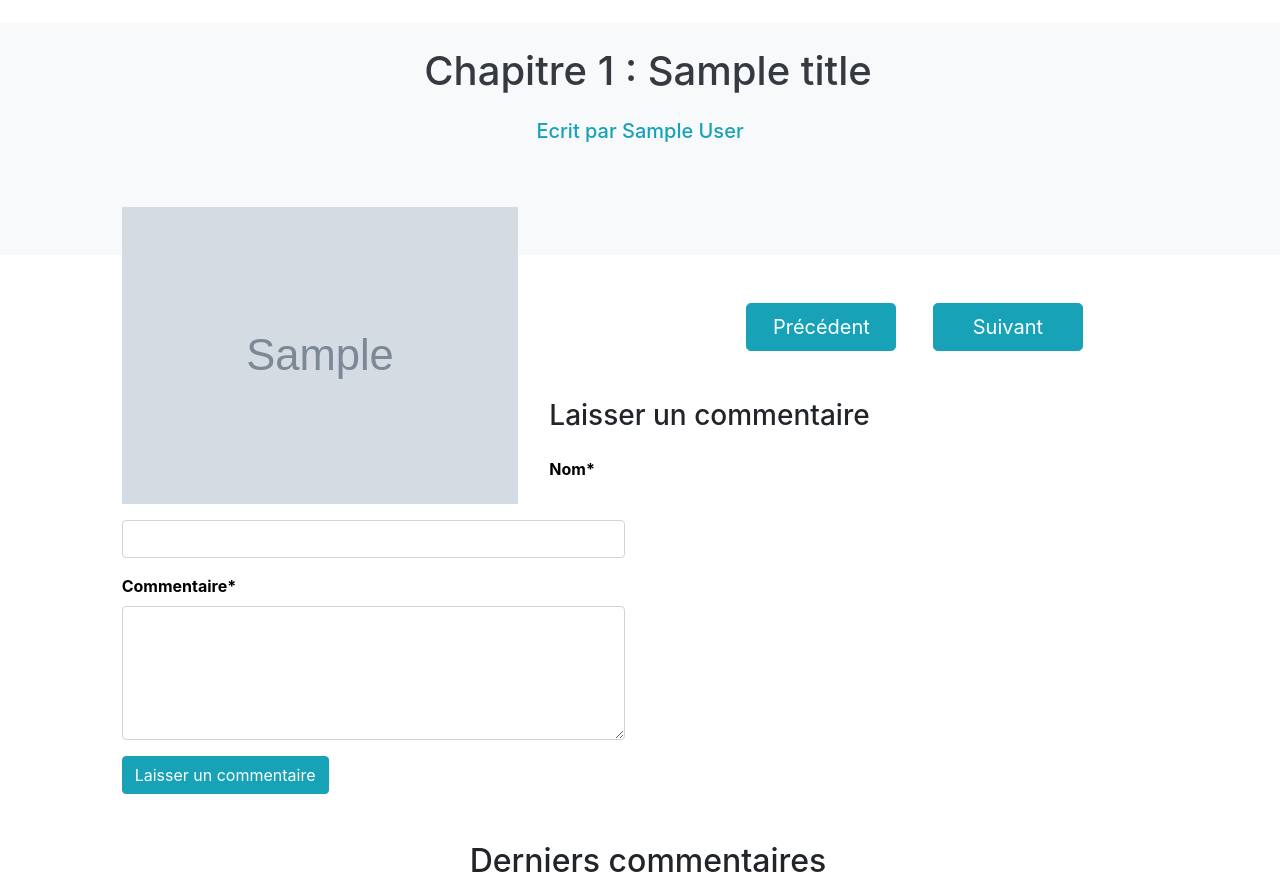
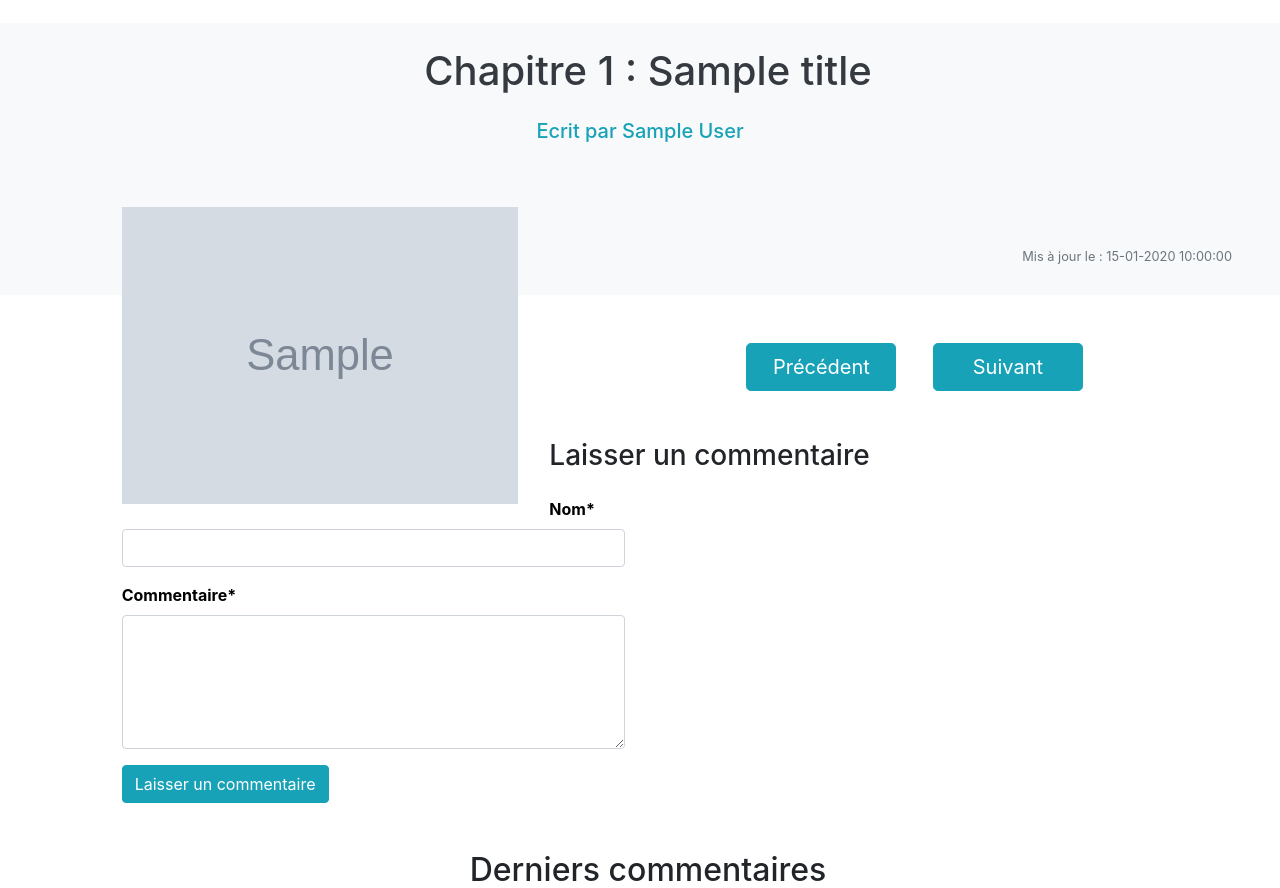
Before and after one commit to BenMonteiro/Blog_Jean_Forteroche, a PHP site: template src/Views/Frontend/Pages/article.twig in a window 1280 px wide. Shown: the part 49-937 px from the top of the page. Run offline with PHP 8.4, Linux system fonts and the light colour scheme; the template is opened without the code that fills it: most values are stand-ins (such as "Sample title", 1, 10 or a date in 2020); grey boxes marked "Sample" are stand-in pictures; some libraries are stand-ins or nearby versions.

Commit message:
Création d'un controller ArticleController pour la gestion des articles de la partie Frontend et d'un ArticleAdminController pour la gestion des articles coté Backend

```diff
--- a/core/DefaultController.php
+++ b/core/DefaultController.php
@@ -29,12 +29,16 @@
      */
     public function renderView(string $view = '', array $data = [], $viewFolder = null ): void
     {
+        $output = '';
+
         $viewFolder = $viewFolder ?? 'Frontend';
         $defaultPath = ROOT_PATH.'/src/Views/'.$viewFolder.'/Pages/';
 
         if (file_exists($defaultPath.$view)) {
 
-            echo $this->twig->render($viewFolder.'/Pages/'.$view, $data);
+            $output = $this->twig->render($viewFolder.'/Pages/'.$view, $data);
+
+            echo $output;
         }
     }
 }
--- a/src/Views/Backend/Pages/addArticleForm.twig
+++ b/src/Views/Backend/Pages/addArticleForm.twig
@@ -7,7 +7,7 @@
 {% block content %}
     <div id='addArticleForm' class='bg-light mt-5 pt-5 pb-3'>
         <h1 class="text-center">Ajouter un article</h1>
-        <form action='/admin/addArticle' method="POST" class="offset-lg-2 col-lg-8 offset-1 col-10 my-5 pb-5">
+        <form action='/articleAdmin/addArticle' method="POST" class="offset-lg-2 col-lg-8 offset-1 col-10 my-5 pb-5">
             <div class="form-group">
                 <label for="title">Titre du chapitre*</label>
                 <input type="text" class="form-control" id="title" name="title" required>
--- a/src/Views/Backend/Pages/updateArticleForm.twig
+++ b/src/Views/Backend/Pages/updateArticleForm.twig
@@ -7,7 +7,7 @@
 {% block content %}
     <div id='updateArticleForm' class='bg-light mt-5 pt-5 pb-3'>
         <h1 class="text-center">Mettre à jour un article</h1>
-        <form action='/admin/updateArticle?id={{ id }}' method="POST" class="offset-lg-2 col-lg-8 offset-1 col-10 my-5 pb-5">
+        <form action='/ArticleAdmin/updateArticle?id={{ id }}' method="POST" class="offset-lg-2 col-lg-8 offset-1 col-10 my-5 pb-5">
             <div class="form-group">
                 <label for="title">Titre du chapitre*</label>
                 <input type="text" class="form-control" value="{{ title }}" id="title" name="title" required>
--- a/src/Views/Backend/Templates/_menu.twig
+++ b/src/Views/Backend/Templates/_menu.twig
@@ -12,8 +12,8 @@
             <li class="nav-item dropdown">
                 <a class="nav-link dropdown-toggle" href="#" id="dropdownId" data-toggle="dropdown" aria-haspopup="true" aria-expanded="false">Articles</a>
                 <div class="dropdown-menu" aria-labelledby="dropdownId">
-                    <a class="dropdown-item" href="/admin/addArticleForm">Ajouter</a>
-                    <a class="dropdown-item" href="/admin/manageArticle">Gérer</a>
+                    <a class="dropdown-item" href="/ArticleAdmin/addArticleForm">Ajouter</a>
+                    <a class="dropdown-item" href="/ArticleAdmin/manageArticle">Gérer</a>
                 </div>
             </li>
             <li class="nav-item">
--- a/src/Views/Frontend/Pages/article.twig
+++ b/src/Views/Frontend/Pages/article.twig
@@ -5,22 +5,26 @@
 {% endblock %}
 
 {% block content %}
-    <article class="pt-5 bg-light my-5">
+    <article class="py-5 bg-light my-5">
         <h1 class="ml-3 mb-4 text-center text-dark">Chapitre {{ id }} : {{ title }}</h1>
         <h5 class="text-center text-info mb-3">Ecrit par {{ author }}</h5>
         <img src="{{ image_url }}" class="offset-1 col-4 float-left mr-3 mt-5 mb-3" alt="{{ alt_image }}"/>
-        <div id="text" class="offset-1 col-10 text-justify py-5">{{ content|nl2br }}</div>
+        <div id="text" class="offset-1 col-10 text-justify my-5 pt-2">{{ content|nl2br }}</div>
+        <p><small class="text-muted float-right mr-5">{% if article.date_of_update == null %}Publié le : {{ article.creation_date|date("d-m-Y H:i:s") }}
+                {% else %} Mis à jour le : {{ article.date_of_update|date("d-m-Y H:i:s")}}
+                {% endif %}
+            </small></p>
     </article>
 
     <div class="text-center mb-5">
-        <a class="previous btn btn-info btn-lg mr-3" href="/blog/article?id={% if id == 1 %}{{ nbArticles }}
+        <a class="previous btn btn-info btn-lg mr-3" href="/article/article?id={% if id == 1 %}{{ nbArticles }}
             {% else %}{{ id - 1 }}
             {% endif %}"
             role="button">
                 Précédent
         </a>
         <a class="next btn btn-info btn-lg ml-3"
-            href="/blog/article?id={% if id == nbArticles %}{{ 1 }}
+            href="/article/article?id={% if id == nbArticles %}{{ 1 }}
             {% else %}{{ id + 1 }}
             {% endif %}"
             role="button">
--- a/src/Views/Frontend/Pages/author.twig
+++ b/src/Views/Frontend/Pages/author.twig
@@ -8,7 +8,7 @@
   <div class="authorDescription media mt-3 pt-5">
       <img src="/public/images/plume.png" class="feather mr-3" alt="Image de l'auteur">
       <div class="media-body">
-          <h2 class="mt-2">A propos de l'auteur</h2>
+          <h2 class="mt-5">A propos de l'auteur</h2>
           <p class="mr-5">
               Cras sit amet nibh libero, in gravida nulla. Nulla vel metus scelerisque ante
               sollicitudin. Cras purus odio, vestibulum in vulputate at, tempus viverra turpis.
--- a/src/Views/Frontend/Pages/home.twig
+++ b/src/Views/Frontend/Pages/home.twig
@@ -33,7 +33,7 @@
                         {% endif %}
                     </small></p>
                     <p class="card-text float-right text-muted mb-0">Auteur : {{ author }}</p>
-                    <a href="/blog/article?id={{ article.id }}" class="btn btn-info">Lire le chapitre</a>
+                    <a href="/article/article?id={{ article.id }}" class="btn btn-info">Lire le chapitre</a>
                 </div>
             </article>
         </div>
--- a/src/Views/Frontend/Templates/_menu.twig
+++ b/src/Views/Frontend/Templates/_menu.twig
@@ -15,7 +15,7 @@
                 </a>
                 <div class="dropdown-menu" aria-labelledby="navbarDropdown">
                     {% for article in articleList %}
-                        <a class="dropdown-item" href="/blog/article?id={{ article.id }}">Chapitre {{ article.id }}</a>
+                        <a class="dropdown-item" href="/article/article?id={{ article.id }}">Chapitre {{ article.id }}</a>
                     {% endfor %}
                 </div>
               </li>
--- a/src/controllers/CommentController.php
+++ b/src/controllers/CommentController.php
@@ -14,6 +14,6 @@
         $author = $this->request->getParam('name');
 
         CommentManager::add($article_id, $comment, $author);
-        header("Location: /blog/article?id=".$article_id);
+        header("Location: /article/article?id=".$article_id);
     }
 }
```
Also changed, not shown: src/Views/Backend/Pages/manageArticle.twig (+6 -2 lines), src/controllers/AdminController.php (+0 -75 lines), src/controllers/ArticleAdminController.php (added, +85 -0 lines), src/controllers/ArticleController.php (added, +35 -0 lines), src/controllers/BlogController.php (+0 -26 lines).
